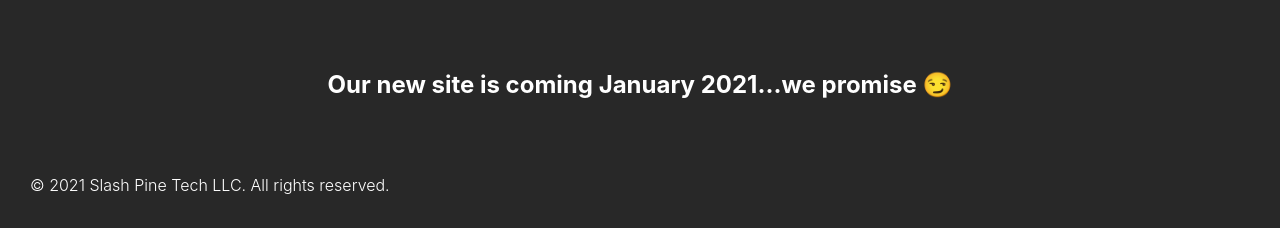
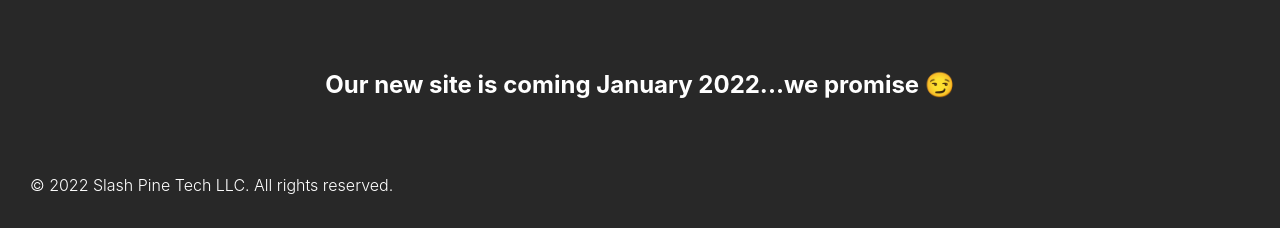
Before and after one commit to russ4stall/slashpine-site, a website: page public/index.html in a window 1280 px wide. Shown: the part 1535-1763 px from the top of the page. Drawn offline with Linux system fonts and the light colour scheme.

Commit message:
fixed year

```diff
--- a/public/index.html
+++ b/public/index.html
@@ -81,7 +81,7 @@
         var m = new Date();
         var monthNames = ["January", "February", "March", "April", "May", "June", "July", "August",
             "September", "October", "November", "December", "January", "February", "March"];
-        let daYear = m.getFullYear();
+        let daYear = 2022;
         let daMonth = monthNames[m.getMonth() + 2];
         document.getElementById("autoDate").innerHTML = daMonth + " " + daYear;
         document.getElementById("copyYear").innerHTML = daYear;
```
